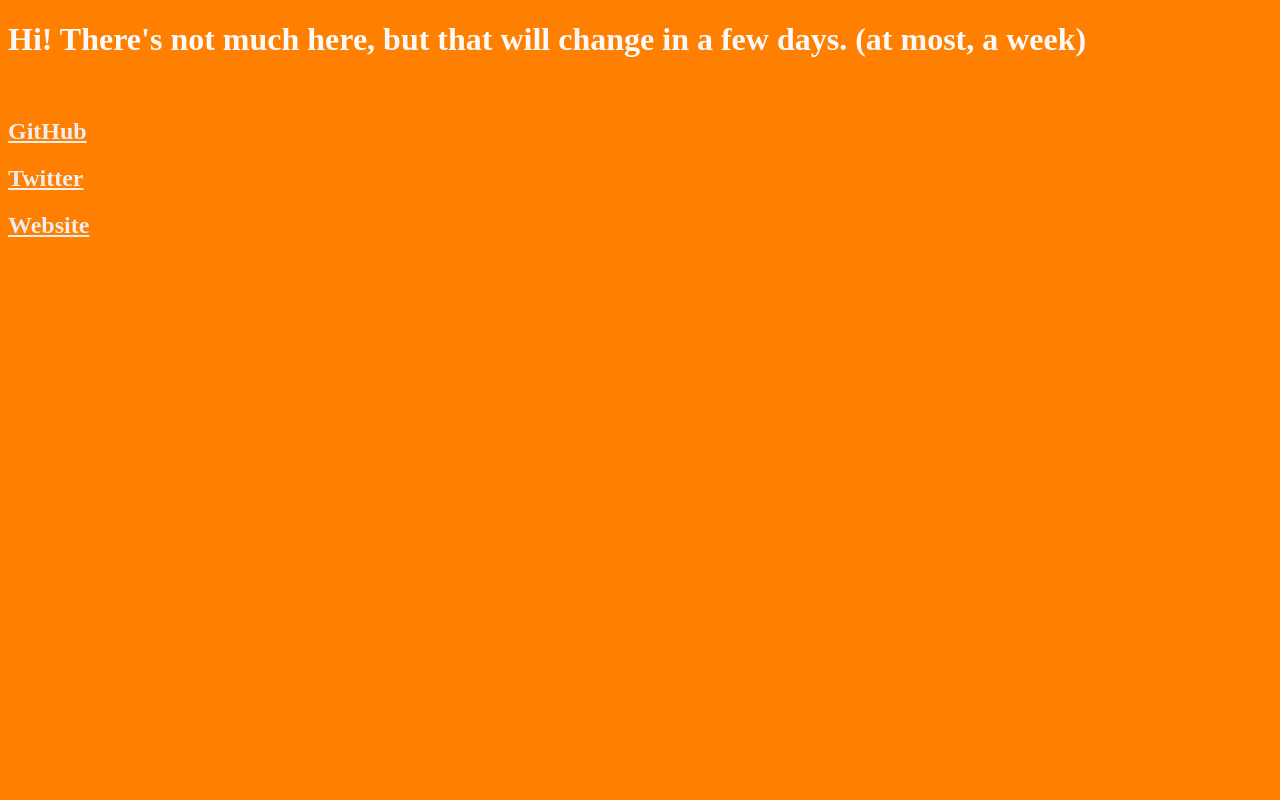
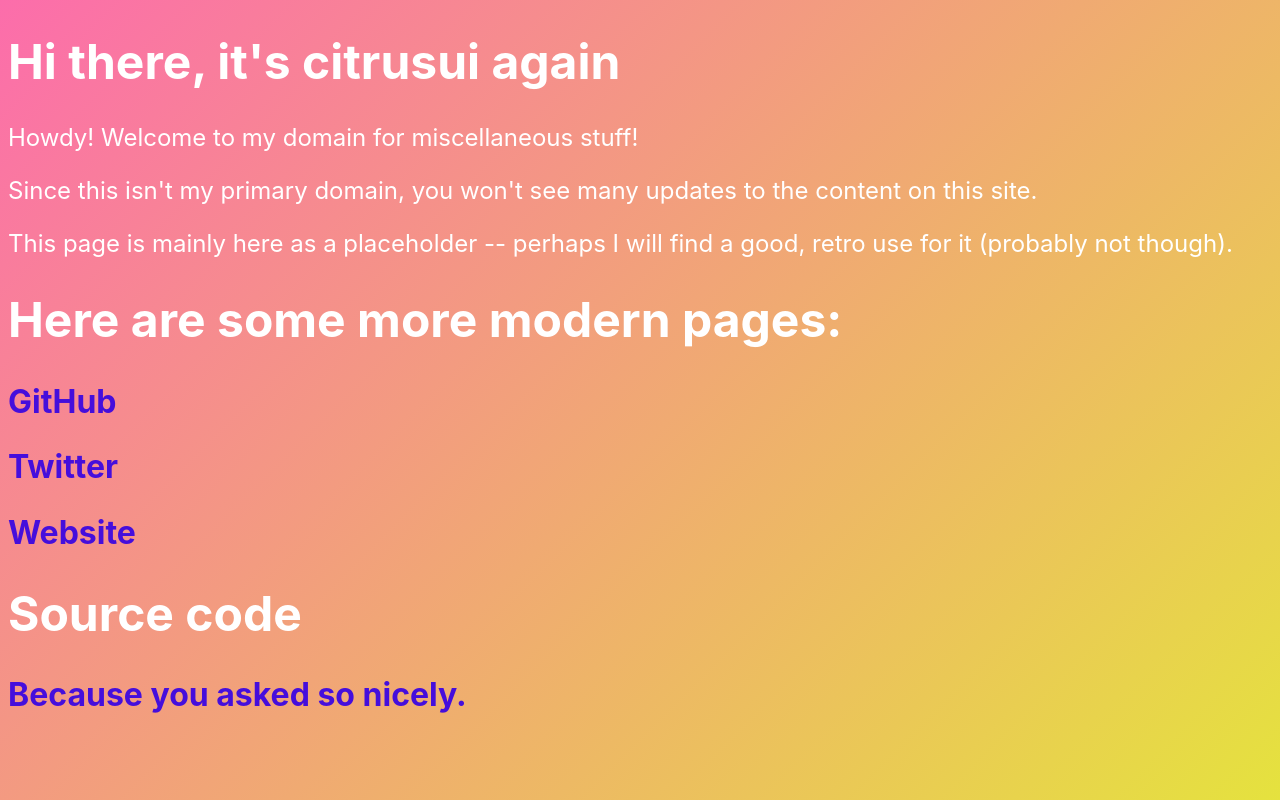
Before and after one commit to citrusui/extra, a website: page index.html in a window 1280 px wide. Drawn offline with Linux system fonts and the light colour scheme.

Commit message:
Add readme, license, favicon, and more
Also:

- changed the background to a gradient
- used better fonts
- added a link to the source code

```diff
--- a/index.html
+++ b/index.html
@@ -1,18 +1,44 @@
 <!doctype html>
 <html lang="en">
+<head>
   <meta charset="utf-8">
   <meta name="viewport" content="width=device-width, initial-scale=1">
   <style>
-body { background-color: #ff7f00; color: #f9f9f9; }
-a { color: #eee; }
+  html { height: 100%; }
+
+  body {
+    background: linear-gradient(135deg, #fc6dab 0%, #e5e23e 100%);
+    color: #fff;
+    font-family: -apple-system, BlinkMacSystemFont, "Segoe UI", Roboto, "Helvetica Neue", Arial, sans-serif;
+  }
+
+  h1 { font-size: 3em; }
+
+  p { font-size: 1.5em; }
+
+  h2 { font-size: 2em; }
+
+  a {
+    color: #450edc;
+    text-decoration: none;
+  }
+
+  a:hover {
+    text-decoration: underline;
+  }
   </style>
-<title>~.citrusui</title>
+  <title>citrusui/extra</title>
 </head>
 <body>
-<h1>Hi! There's not much here, but that will change in a few days. (at most, a week)</h1>
-<br>
+  <h1>Hi there, it's citrusui again</h1>
+  <p>Howdy! Welcome to my domain for miscellaneous stuff!</p>
+  <p>Since this isn't my primary domain, you won't see many updates to the content on this site.</p>
+  <p>This page is mainly here as a placeholder -- perhaps I will find a good, retro use for it (probably not though).</p>
+  <h1>Here are some more modern pages:</h1>
   <h2><a href="https://github.com/citrusui">GitHub</a></h2>
   <h2><a href="https://twitter.com/citrusui">Twitter</a></h2>
   <h2><a href="https://citrusui.me">Website</a></h2>
+  <h1>Source code</h1>
+  <h2><a href="https://github.com/extra">Because you asked so nicely.</a></h2>
 </body>
 </html>
```
Also changed, not shown: package.json (added, +20 -0 lines), LICENSE.md (added), README.md (added), favicon.ico (added). Lines whose indentation alone changed are shown as unchanged.
